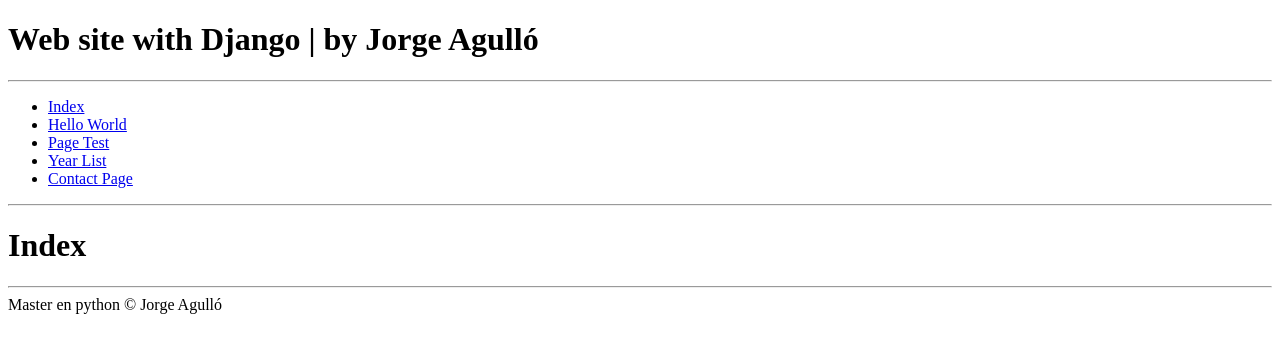
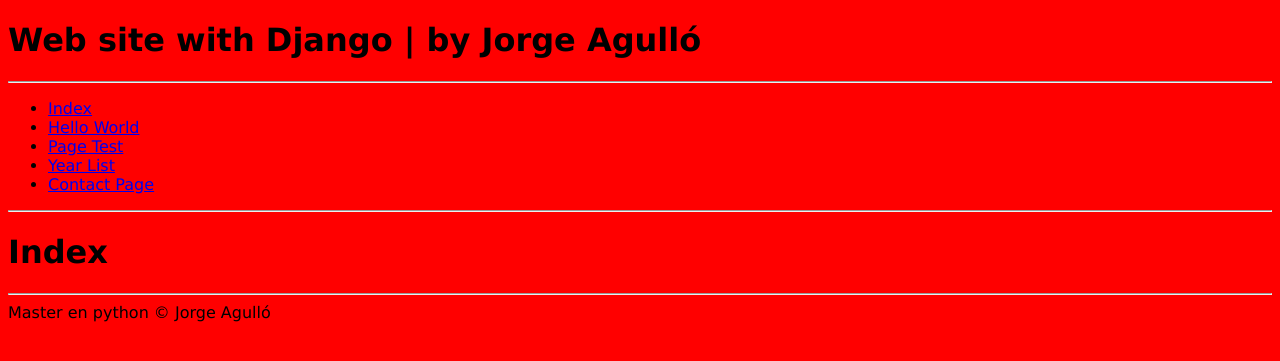
Before and after one commit to JorgeAgulloM/master30python_web, a Django app: page / in a window 1280 px wide. Shown: the top 361 px of the page. Run offline with Django 4.2, Linux system fonts and the light colour scheme.

Commit message:
Added styles

```diff
--- /dev/null
+++ b/django/start_django/first_app/static/css/styles.css
@@ -0,0 +1,4 @@
+body{
+    font-family: Verdana, Geneva, Tahoma, sans-serif;
+    background-color: red;
+}
--- a/django/start_django/first_app/templates/layout.html
+++ b/django/start_django/first_app/templates/layout.html
@@ -9,6 +9,9 @@
         {% endblock %}
         | Jorge Agulló web
     </title>
+
+    {% load static %}
+    <link rel="stylesheet" type="text/css" href="{% static '/css/styles.css' %}" />
 
 </head>
 
```
